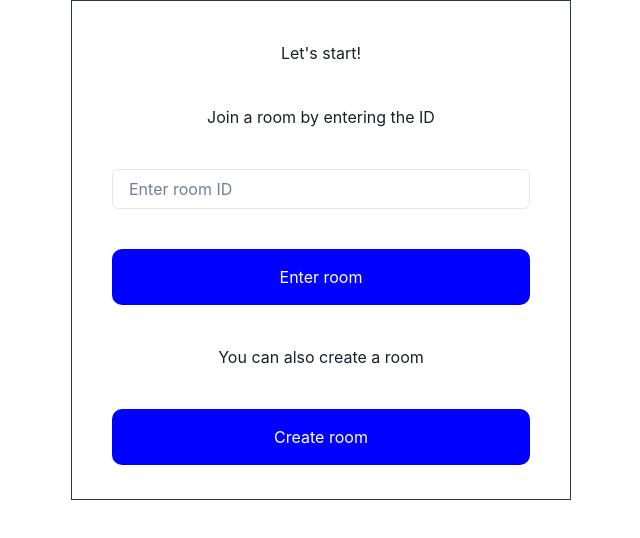
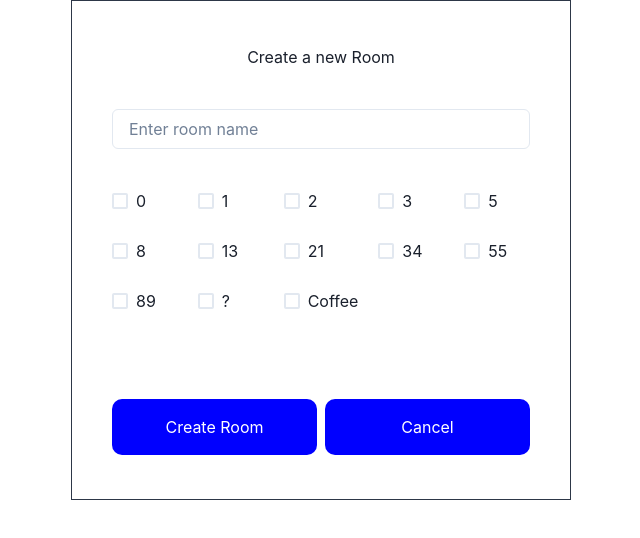
Before and after one commit to LuchoCateura/plan-it-poker-test, a React (Vite) app: page / in a window 1280 px wide. Shown: the top 538 px of the page, without its empty margins (319-959 px from the left). Built offline with nearby package versions, Linux system fonts and the light colour scheme.

Commit message:
Add Create room component

```diff
--- a/src/App.tsx
+++ b/src/App.tsx
@@ -1,10 +1,12 @@
 import { Flex } from '@chakra-ui/react'
 import Welcome from './views/Welcome'
+import CreateRoomForm from './components/CreateRoomForm'
 function App() {
 
   return (
     <Flex align="center" justify="center">
-      <Welcome/>
+       {/* <Welcome/> */}
+       <CreateRoomForm/>
     </Flex>
   )
 }
--- /dev/null
+++ b/src/components/CreateRoomForm.tsx
@@ -0,0 +1,24 @@
+import { Box, Checkbox, CheckboxGroup, Grid, GridItem, HStack, Input, Select, Stack, VStack } from "@chakra-ui/react"
+import Button from "./common/Button"
+import CardValuesGrid from "./common/CardValuesGrid"
+
+function CreateRoomForm () {
+    return(
+        <Box w='500px' h='500px' border='1px' borderColor='gray.700' alignContent='center'>
+        <VStack spacing='40px' p='40px'>
+            <div>
+                <h1>Create a new Room</h1>
+            </div>
+            <Input placeholder='Enter room name' />
+            <CardValuesGrid/>
+        </VStack>
+        <HStack p="40px">
+            <Button>Create Room</Button>
+            <Button>Cancel</Button>
+        </HStack>
+
+       </Box>
+    )
+}
+
+export default CreateRoomForm
--- /dev/null
+++ b/src/components/common/CardValuesGrid.tsx
@@ -0,0 +1,17 @@
+import { Checkbox, Grid, GridItem } from "@chakra-ui/react";
+
+function CardValuesGrid() {
+    const cardValues = ['0','1','2','3','5','8','13','21','34','55','89','?','Coffee'];
+
+    return(
+        <Grid templateColumns='repeat(5, 1fr)' gap={5} alignContent="center">
+            {cardValues.map((card)=>{
+                return (
+                <GridItem h='30px'>
+                    <Checkbox>{card}</Checkbox>
+                </GridItem>) })}
+        </Grid>
+    )
+}
+
+export default CardValuesGrid
```
Also changed, not shown: src/views/Room.tsx (added, +10 -0 lines).
